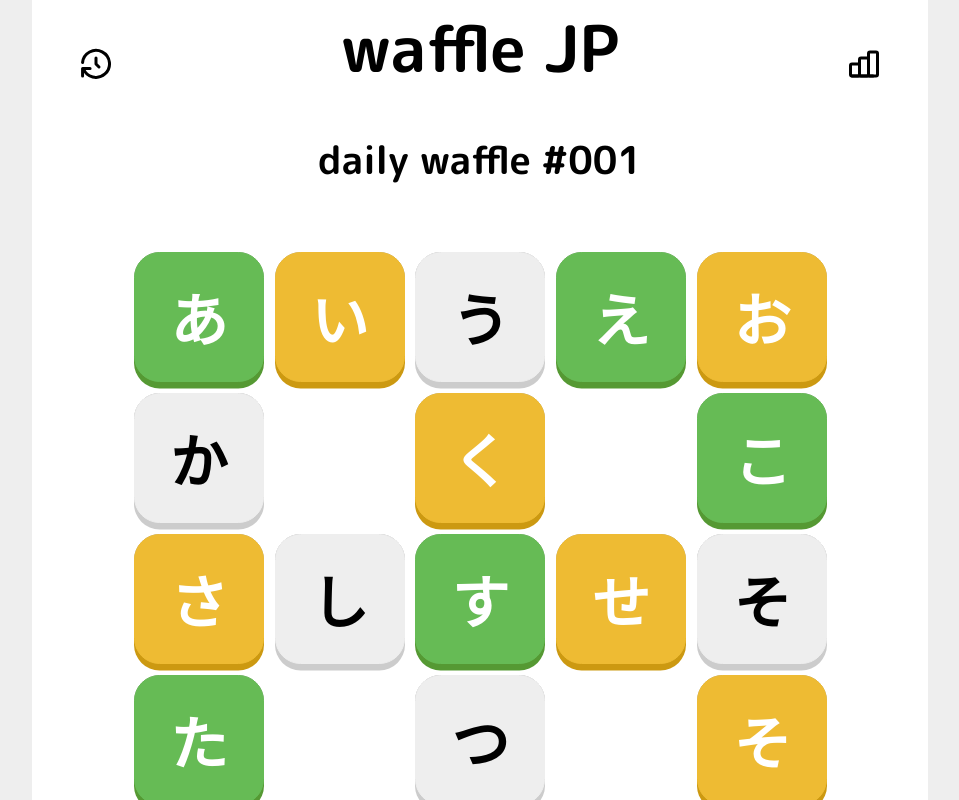
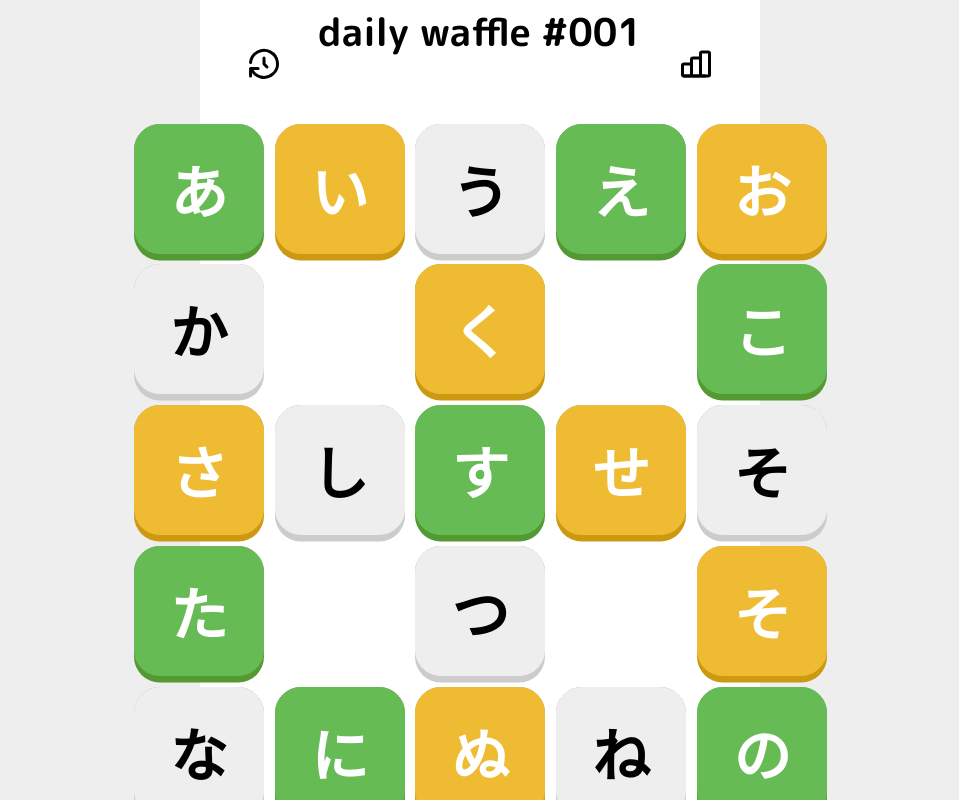
Before and after one commit to tour2st/waffle-jp, a Vue app: page / in a window 1280 px wide. Shown: the top 800 px of the page, without its empty margins (160-1119 px from the left). Built offline with nearby package versions, Linux system fonts and the light colour scheme.

Commit message:
[update] change the class name of html componet

```diff
--- a/src/App.vue
+++ b/src/App.vue
@@ -1,6 +1,8 @@
 <script setup>
 import panel from './components/panel.vue'
+import archive from './icons/archive.vue'
 import one_frame from './components/1-frame.vue'
+import statistics from './icons/statistics.vue'
 import { reactive, ref, onMounted } from 'vue'
 
 //selectingIndex:= [-1] -> 何も選択していない , [0, 1, 2 ... -> その番号を選択中
@@ -334,8 +336,11 @@
 
     //propsとして渡している(x,y)をマウスに合わせて変更
     //offsetを埋め合わせて常にパネルの同じ部分をつかめるようにする
-    panel_data[selectingIndex].x = event.x/this.panelSize - panel_data[selectingIndex].x_offset
-    panel_data[selectingIndex].y = event.y/this.panelSize - panel_data[selectingIndex].y_offset
+
+    console.log()
+
+    panel_data[selectingIndex].x = event.x/(window.innerWidth*0.11).toFixed() - panel_data[selectingIndex].x_offset
+    panel_data[selectingIndex].y = event.y/(window.innerWidth*0.11).toFixed() - panel_data[selectingIndex].y_offset
   }
 }
 
@@ -350,8 +355,8 @@
   panel_data[selectingIndex].selected = true
 
   //パネルとカーソルの間の差分更新
-  panel_data[selectingIndex].x_offset = (event.x/this.panelSize - panel_data[selectingIndex].x)
-  panel_data[selectingIndex].y_offset = (event.y/this.panelSize - panel_data[selectingIndex].y)
+  panel_data[selectingIndex].x_offset = (event.x/(window.innerWidth*0.11).toFixed() - panel_data[selectingIndex].x)
+  panel_data[selectingIndex].y_offset = (event.y/(window.innerWidth*0.11).toFixed() - panel_data[selectingIndex].y)
 }
 
 
@@ -484,56 +489,47 @@
 </script>
 
 <template>
-  <!--コメントを足す　&& アイコン部分は子コンポーネントに分割-->
+  <!--googlefont読み込み-->
     <head>
       <link rel="preconnect" href="https://fonts.googleapis.com">
       <link rel="preconnect" href="https://fonts.gstatic.com" crossorigin>
       <link href="https://fonts.googleapis.com/css2?family=M+PLUS+Rounded+1c:wght@700&family=Onest:wght@900&display=swap" rel="stylesheet">
     </head>
-  <header>
-    <div class="title">waffle JP</div>
-  </header>
-  <main>
-    <!--画面全体を覆うフレーム:マウスの位置を常に検知するために使用-->
-    <div class="frame" @mousemove="updateOnMouseMove($event)" @mouseup="doNothing($event)">
+    <body>
+    <!--画面全体を覆うトラッカー:マウスの位置を画面全体で検知-->
+    <div class="mouse-tracker" @mousemove="updateOnMouseMove($event)" @mouseup="doNothing($event)">
+      <!--コンテナ:横幅を制限することで画面サイズに対応-->
       <div class="container">
-        <div class="left_icon" href="archive.com">
-          <svg xmlns="http://www.w3.org/2000/svg" class="icon icon-tabler icon-tabler-history" width="24" height="24" viewBox="0 0 24 24" stroke-width="2" stroke="currentColor" fill="none" stroke-linecap="round" stroke-linejoin="round">
-            <path stroke="none" d="M0 0h24v24H0z" fill="none"></path>
-            <path d="M12 8l0 4l2 2"></path>
-            <path d="M3.05 11a9 9 0 1 1 .5 4m-.5 5v-5h5"></path>
-          </svg>
-        </div>
-        <div class="right_icon" href="archive.com">
-          <svg xmlns="http://www.w3.org/2000/svg" class="icon icon-tabler icon-tabler-chart-bar" width="24" height="24" viewBox="0 0 24 24" stroke-width="2" stroke="currentColor" fill="none" stroke-linecap="round" stroke-linejoin="round">
-            <path stroke="none" d="M0 0h24v24H0z" fill="none"></path>
-            <path d="M3 12m0 1a1 1 0 0 1 1 -1h4a1 1 0 0 1 1 1v6a1 1 0 0 1 -1 1h-4a1 1 0 0 1 -1 -1z"></path>
-            <path d="M9 8m0 1a1 1 0 0 1 1 -1h4a1 1 0 0 1 1 1v10a1 1 0 0 1 -1 1h-4a1 1 0 0 1 -1 -1z"></path>
-            <path d="M15 4m0 1a1 1 0 0 1 1 -1h4a1 1 0 0 1 1 1v14a1 1 0 0 1 -1 1h-4a1 1 0 0 1 -1 -1z"></path>
-            <path d="M4 20l14 0"></path>
-          </svg>
-        </div>
-        <div class="problem">daily waffle #001</div>
-        <div class="panels">
+        <div class="title">waffle JP</div>
+        <archive/>
+        <statistics/>
+        <!--問題ID:-->
+        <div class="problemID">daily waffle #001</div>
+
+        <!--ゲーム盤面-->
+        <div class="game-board">
+          <!--フレーム:入力がどのパネルで行われたかを検知しindexを渡す-->
           <one_frame v-for="(ops, index) in onePanels"
             :position="{x:ops.x, y:ops.y}"
-            :size="panelSize"
+            :size="panelSize.value"
             @mousedown="startOnMouseDown($event, ops.index)"
             @mouseup.stop="endOnMouseUp($event, ops.index)"
           />
-          <!--各パネル:配列上のデータをpropsとして渡す-->
+          <!--各パネル:パネルの表示-->
           <panel v-for="(pd, index) in panel_data"
             :letter="pd.letter"
             :status="pd.status"
             :position="{x:pd.x, y:pd.y}"
             :offset="{x_offset:pd.x_offset, y_offset:pd.y_offset}"
             :isselect="pd.selected"
+            :size="panelSize.value"
           />
         </div>
+        <!--残り操作回数カウンター-->
         <div class="counter">{{swapsRemain}} swaps remaining</div>
       </div>
     </div>
-  </main>
+  </body>
 </template>
 
 
@@ -543,84 +539,45 @@
 * {
   font-family: 'M PLUS Rounded 1c', sans-serif;
 }
-
-.icon {
-  transform: scale(1.5,1.5);
-  cursor: pointer;
-}
-.title {
-  position: absolute;
-  top: 0;
-  left:50%;
-  transform: translate(-50%,0);
-  font-size: 5vw;
-  z-index: 1;
-}
-
-.left_icon {
-  position: absolute;
-  top: 0;
-  left: 0;
-  width: 10vw;
-  height: 10vw;
-  z-index: 1;
-  display: flex;
-  align-items: center;
-  justify-content: center;
-}
-
-.right_icon {
-  position: absolute;
-  top: 0;
-  left: 100%;
-  width: 10vw;
-  height: 10vw;
-  z-index: 1;
-  transform: translate(-100%, 0);
-  display: flex;
-  align-items: center;
-  justify-content: center;
-}
-.frame {
+.mouse-tracker {
   position: absolute;
   top: 0;
   left: 0;
   width:100%;
   height:100%;
+
   background-color: #eee;
-  justify-content: center;
-  display: flex;
-  flex-flow: column;
-  align-items: center;
 }
+.container {
+  position: absolute;
+  top: 0px;
+  left: 50%;
+  transform: translate(-50%, 0);
 
-.panels {
-  position: relative;
-  width: 54.1vw;
-  height: 54.6vw;
-}
+  width: min(70vw, 70vh);
+  height: min(90vw, 100vh);
 
-.problem {
-  margin: 5vw;
-  font-size: 3vw;
-}
-
-.counter {
-  margin: 3vw;
-  font-size: 3vw;
-}
-
-.container {
   background-color: white;
   display: flex;
   flex-flow: column;
   align-items: center;
   justify-content: center;
-
-  position: absolute;
-  top: 0px;
-
-  width: 70vw;
-  height: 90vw;
+}
+.title {
+  font-size: 5vw;
+}
+.problemID {
+  margin: 5vw;
+  font-size: 3vw;
+}
+.counter {
+  margin: 3vw;
+  font-size: 3vw;
+}
+.game-board {
+  position: relative;
+  width: 54.1vw;
+  height: 54.6vw;
+  flex-shrink:0
 }
 </style>
--- a/src/components/panel.vue
+++ b/src/components/panel.vue
@@ -1,6 +1,6 @@
 <script setup>
 import { onMounted, reactive, ref } from 'vue'
-defineProps({
+const props = defineProps({
   letter : {
     type: String,
     required: true
@@ -24,7 +24,9 @@
   }
 })
 
-
+onMounted(() => {
+  console.log(props.letter)
+})
 </script>
 
 <template>
--- /dev/null
+++ b/src/icons/archive.vue
@@ -0,0 +1,30 @@
+<script setup></script>
+
+<template>
+    <div class="left_icon" href="archive.com">
+        <svg xmlns="http://www.w3.org/2000/svg" class="icon icon-tabler icon-tabler-history" width="24" height="24" viewBox="0 0 24 24" stroke-width="2" stroke="currentColor" fill="none" stroke-linecap="round" stroke-linejoin="round">
+        <path stroke="none" d="M0 0h24v24H0z" fill="none"></path>
+        <path d="M12 8l0 4l2 2"></path>
+        <path d="M3.05 11a9 9 0 1 1 .5 4m-.5 5v-5h5"></path>
+        </svg>
+  </div>
+</template>
+
+<style>
+.left_icon {
+  position: absolute;
+  top: 0;
+  left: 0;
+  width: 10vw;
+  height: 10vw;
+  z-index: 1;
+  display: flex;
+  align-items: center;
+  justify-content: center;
+}
+
+.icon {
+  transform: scale(1.5,1.5);
+  cursor: pointer;
+}
+</style>
--- /dev/null
+++ b/src/icons/statistics.vue
@@ -0,0 +1,33 @@
+<script setup></script>
+
+<template>
+        <div class="right_icon" href="archive.com">
+          <svg xmlns="http://www.w3.org/2000/svg" class="icon icon-tabler icon-tabler-chart-bar" width="24" height="24" viewBox="0 0 24 24" stroke-width="2" stroke="currentColor" fill="none" stroke-linecap="round" stroke-linejoin="round">
+            <path stroke="none" d="M0 0h24v24H0z" fill="none"></path>
+            <path d="M3 12m0 1a1 1 0 0 1 1 -1h4a1 1 0 0 1 1 1v6a1 1 0 0 1 -1 1h-4a1 1 0 0 1 -1 -1z"></path>
+            <path d="M9 8m0 1a1 1 0 0 1 1 -1h4a1 1 0 0 1 1 1v10a1 1 0 0 1 -1 1h-4a1 1 0 0 1 -1 -1z"></path>
+            <path d="M15 4m0 1a1 1 0 0 1 1 -1h4a1 1 0 0 1 1 1v14a1 1 0 0 1 -1 1h-4a1 1 0 0 1 -1 -1z"></path>
+            <path d="M4 20l14 0"></path>
+          </svg>
+        </div>
+</template>
+
+<style>
+.right_icon {
+  position: absolute;
+  top: 0;
+  left: 100%;
+  width: 10vw;
+  height: 10vw;
+  z-index: 1;
+  transform: translate(-100%, 0);
+  display: flex;
+  align-items: center;
+  justify-content: center;
+}
+
+.icon {
+  transform: scale(1.5,1.5);
+  cursor: pointer;
+}
+</style>
```
